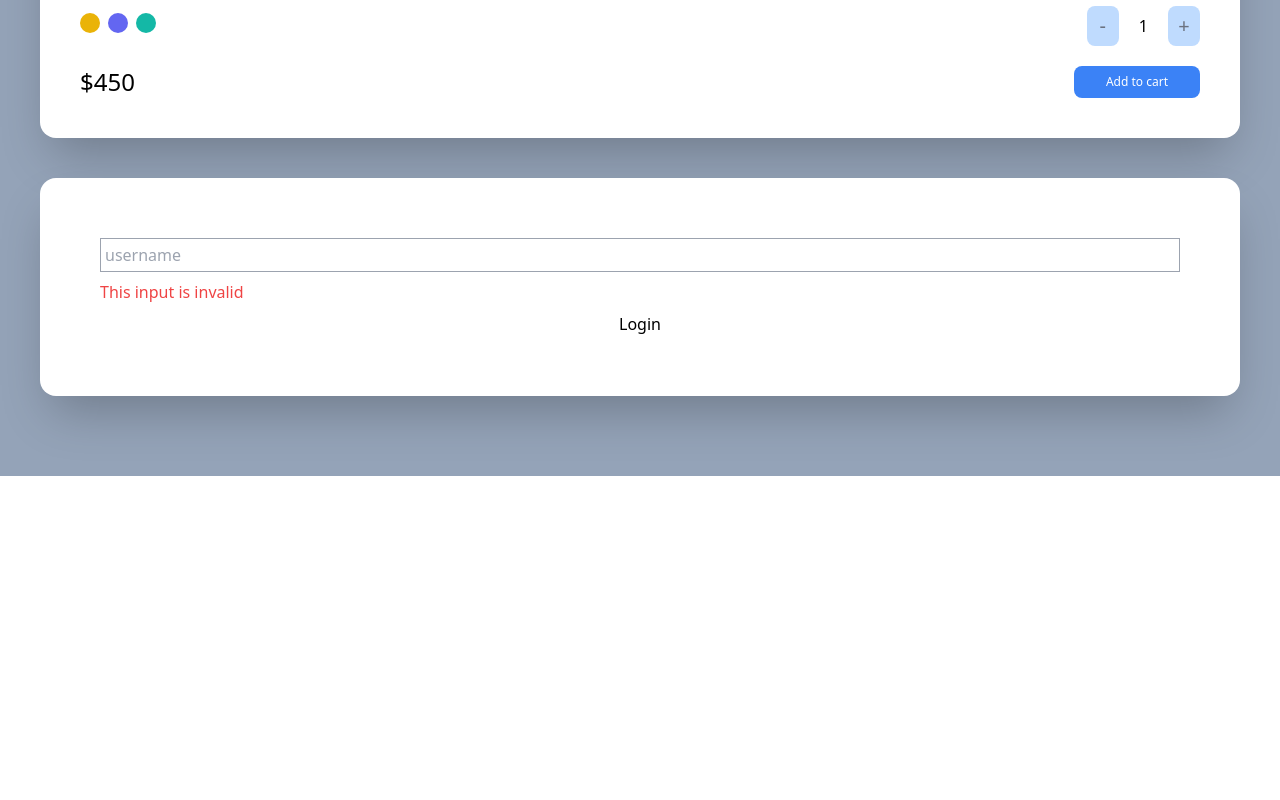
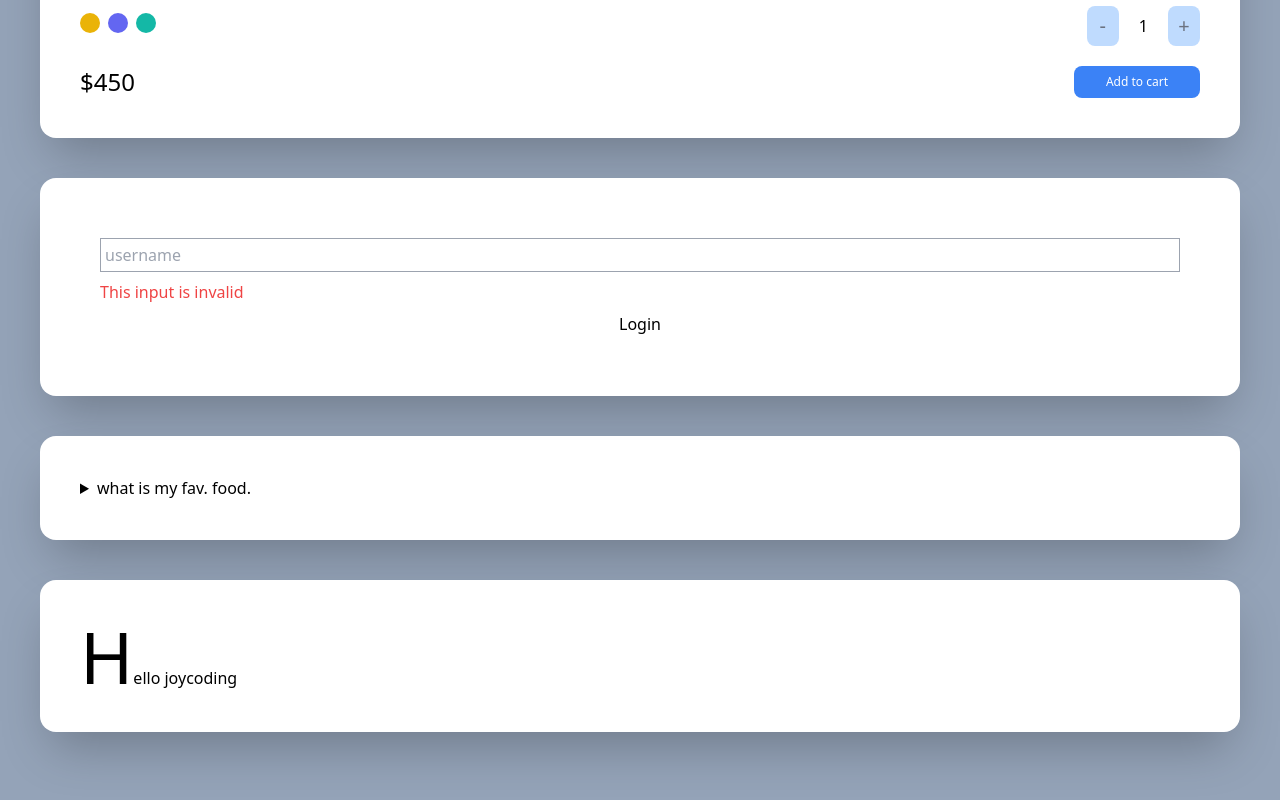
Before and after one commit to leejanghe/Tailwind_CSS_Tour, a Next.js app in the folder tailwind-css/: page / in a window 1280 px wide. Shown: the part 1296-2096 px from the top of the page. Before the commit the page ends 1772 px from the top, so only its background shows below. Built offline with nearby package versions, Linux system fonts and the light colour scheme.

Commit message:
more modifiers

```diff
--- a/tailwind-css/pages/index.tsx
+++ b/tailwind-css/pages/index.tsx
@@ -117,6 +117,23 @@ const Home: NextPage = () => {
           <input type="submit" value="Login" className="bg-white"/>
         </form>
       </div>
+
+      <div className="bg-white p-10 rounded-2xl shadow-2xl">
+        <details className="select-none open:text-white open:bg-indigo-400">
+          <summary className="cursor-pointer">
+            what is my fav. food.
+          </summary>
+          <ul className="list-decimal marker:text-teal-500">
+            <li>hu</li>
+            <li>hu</li>
+            <input type="file" className="file:border-0 file:rounded-md file:bg-purple-400"/>
+          </ul>
+        </details>
+      </div>
+
+      <div className="bg-white p-10 rounded-2xl shadow-2xl">
+        <p className="first-letter:text-7xl first-letter:hover:text-purple-400">Hello joycoding</p>
+      </div>
     </div>
   )
 }
```
